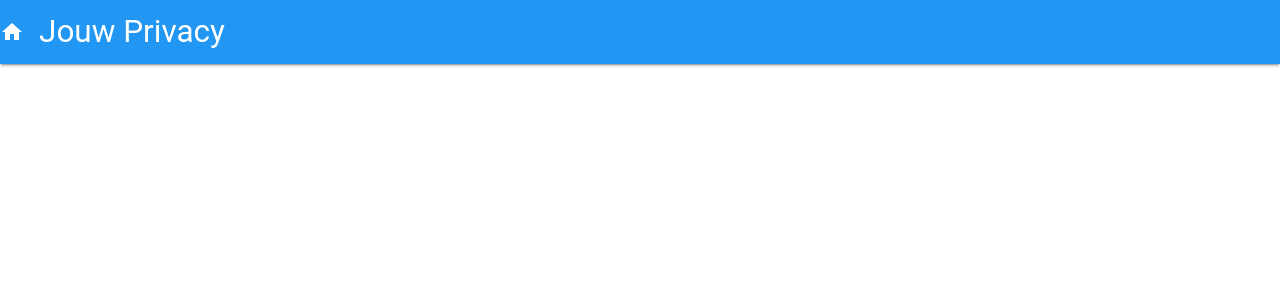
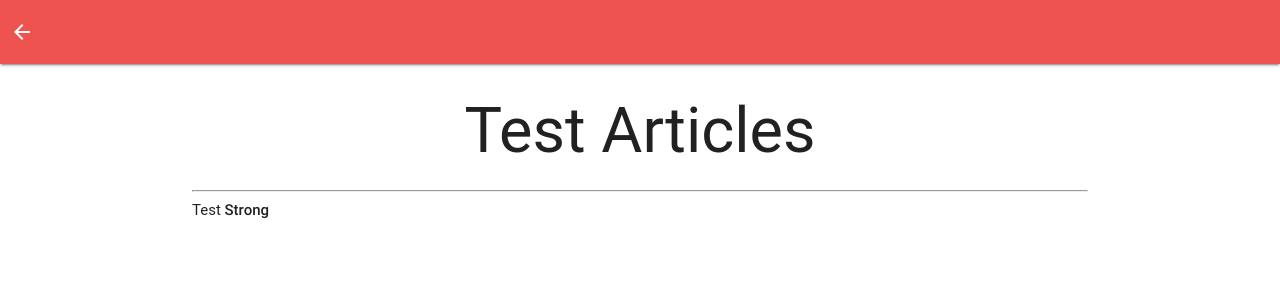
Before and after one commit to twanh/jouwprivacy, a Django app: template info/templates/info/articles/details.html in a window 1280 px wide. Shown: the top 300 px of the page. Run offline with Django 3.2, Linux system fonts and the light colour scheme; the template is opened without the code that fills it: values that come from a table or form of the project are taken from there, others are empty; data comes from the database, SQL or seed files in the repository; both versions use the stored data as it was after the commit; some libraries are stand-ins or nearby versions; some web fonts are replaced.

Commit message:
Maked the articles section work

```diff
--- a/info/static/info/articles/css/main.css
+++ b/info/static/info/articles/css/main.css
@@ -0,0 +1,3 @@
+.center-text{
+    text-align: center;
+}
--- a/info/templates/info/articles/base/base.html
+++ b/info/templates/info/articles/base/base.html
@@ -18,7 +18,11 @@
           <nav>
               <div class="nav-wrapper {% block nav_color %}blue{% endblock nav_color %}">
 
-              <a href="{% url 'main_index' %}" class="brand-logo left"><i class="material-icons">home</i>Jouw Privacy</a>
+              <a href="{% block nav_home_link %}
+                {% url 'main_index' %}
+              {% endblock nav_home_link %}" class="brand-logo left">{% block nav_home %}
+                <i class="material-icons">home</i>Jouw Privacy
+              {% endblock nav_home %}</a>
               <a href="#" data-activates="mobile-demo" class="button-collapse"><i class="material-icons">menu</i></a>
 
               {% block nav_items%}
--- a/info/templates/info/articles/details.html
+++ b/info/templates/info/articles/details.html
@@ -1 +1,28 @@
 {% extends "info/articles/base/base.html" %}
+
+
+{# Change the nav color to the color assigned to the article #}
+{% if article %}
+    {% block nav_color %}
+        {{article.color}}
+    {% endblock nav_color %}
+{% endif %}
+
+{# Change the nav home_text and link to represent a back arrow #}
+{% block nav_home_link %}
+    {% url "info_article_index" %}
+{% endblock nav_home_link %}
+{% block nav_home %}
+   <i class="material-icons" style="padding-left: 10px;">arrow_back</i>{# <span style="font-size: 30px;">back</span> #}
+{% endblock nav_home %}
+
+{# Body #}
+{% block body %}
+    <div class="container">
+        {% if article %}
+            <h1 style="text-align: center;">{{article.title}}</h1>
+            <hr>
+            {{article.body|safe}}
+        {% endif %}
+    </div>
+{% endblock body %}
--- a/info/views.py
+++ b/info/views.py
@@ -1,4 +1,4 @@
-from django.shortcuts import render
+from django.shortcuts import render, get_object_or_404
 from .models import Article
 
 # Shows a (list) index vieuw from all the articles
```
Also changed, not shown: info/templates/info/articles/index.html (+25 -0 lines), db.sqlite3.
